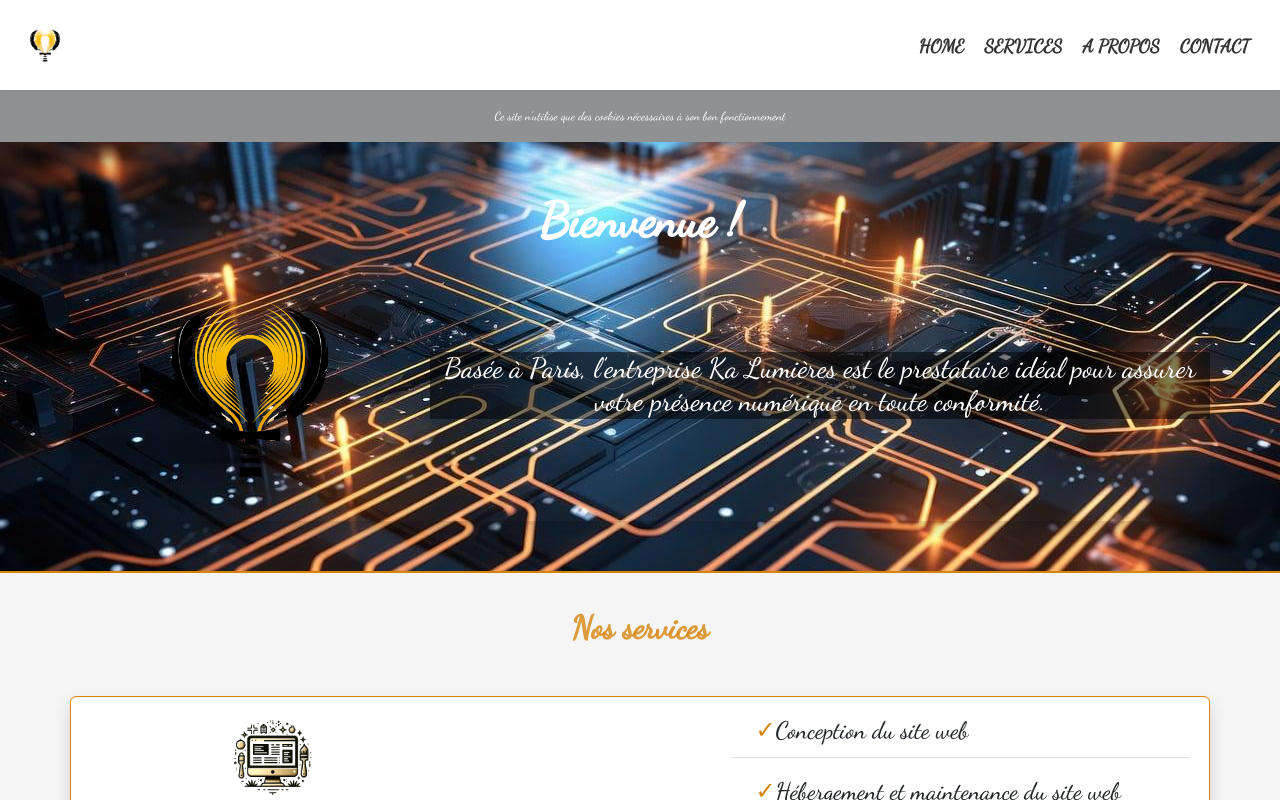
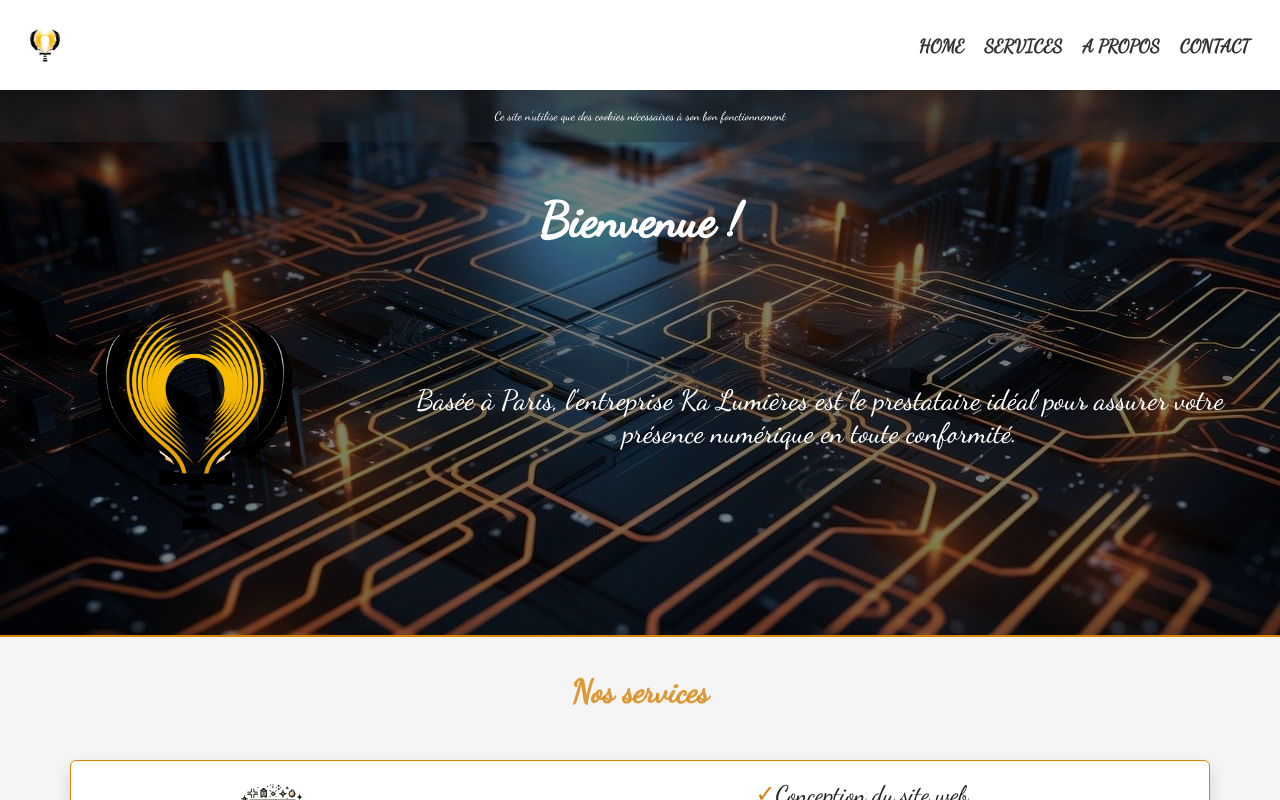
Before and after one commit to rothzeta/kalumieres, a Nuxt app: page / in a window 1280 px wide. Shown: the top 800 px of the page. Built offline with nearby package versions, Linux system fonts and the light colour scheme.

Commit message:
chore: Refactor HomeSection component to improve layout and add GDPR consent banner

```diff
--- a/components/HomeSection.vue
+++ b/components/HomeSection.vue
@@ -1,18 +1,21 @@
 <template>
   <section id="home">
-    <div class="container shadow">
-      <div class="vstack text-center">
-        <div class="">
-          <h1 class="fw-bolder text-white" style="font-size: xxx-large;">Bienvenue !</h1>
-          <div class="d-flex align-items-lg-center justify-items-center flex-column flex-md-row">
-            <div class="flex-shrink-1 flex-grow-0 d-flex justify-items-start align-items-center px-md-5 px-0"
-              style="min-height:0; min-width: 96px; width: 100%; max-width: 360px;">
-              <img src="~/assets/img/ka-lumieres-lampe-only.png" class="img-fluid d-none d-lg-block" alt="Ka lumières logo"
-                style="height:auto; width:auto;">
-            </div>
-            <h3>Basée à Paris, l’entreprise Ka Lumières est le prestataire idéal pour assurer votre présence numérique en toute conformité.</h3>
-          </div>
+    <div class="consent-wrapper">
+      <RGdprConsent />
+    </div>
+    <div class="vstack home-content text-center justify-content-around">
+      <h1 class="fw-bolder home-title">Bienvenue !</h1>
+      <div class="d-flex align-items-center flex-column flex-md-row home-section">
+        <div class="home-logo-container">
+          <img
+            src="~/assets/img/ka-lumieres-lampe-only.png"
+            class="img-fluid d-none d-lg-block home-logo"
+            alt="Ka Lumières logo"
+          >
         </div>
+        <h3 class="home-text p-lg-3">
+          Basée à Paris, l’entreprise Ka Lumières est le prestataire idéal pour assurer votre présence numérique en toute conformité.
+        </h3>
       </div>
     </div>
   </section>
@@ -20,28 +23,59 @@
 
 <style scoped>
 section#home {
+  position: relative;
   background: url('~/assets/img/ka-lumieres-home-bg.jpg') no-repeat center center;
   background-size: cover;
-  padding: 50px 15px;
   color: white;
-  padding: relative;
-  min-height: 300px;
+  padding: 0;
+  margin-top: 90px;
 }
 
-h3 {
-  position: relative;
-  z-index: +2;
-}
-
-h3::after {
+section#home::before {
   content: '';
   position: absolute;
   top: 0;
   left: 0;
-  right: 0;
-  bottom: 0;
-  background: rgba(0, 0, 0, 0.5); /* Adjust opacity */
-  z-index: -1;
+  width: 100%;
+  height: 100%;
+  background: rgba(0, 0, 0, 0.5);
+  z-index: 1;
 }
 
+.home-content {
+  position: relative;
+  z-index: 2;
+  padding: 50px 15px;
+  min-height: 450px;
+}
+
+.consent-wrapper {
+  position: relative;
+  z-index: 3;
+}
+
+.home-title {
+  font-size: xxx-large;
+  color: white;
+}
+
+.home-logo-container {
+  min-width: 96px;
+  width: 100%;
+  max-width: 360px;
+  flex-shrink: 1;
+  flex-grow: 0;
+  padding: 0 1rem;
+}
+
+.home-logo {
+  height: auto;
+  width: auto;
+}
+
+@media (max-width: 768px) {
+  section#home {
+    margin-top: 0;
+  }
+}
 </style>
--- /dev/null
+++ b/components/RGDPRConsent.vue
@@ -0,0 +1,16 @@
+<template>
+    <div data-role="grpd-banner" class="container-fluid text-light bg-dark shadow text-center custom-margin">
+        <div class="row h-100 justify-content-center">
+            <div class="col-12 alert-wrapper">
+                <div class="alert mb-0" role="alert">
+                    <p class="mb-0 smaller">Ce site n'utilise que des cookies nécessaires à son bon fonctionnement</p>
+                </div>
+            </div>
+        </div>
+    </div>
+</template>
+<style scoped>
+.bg-dark {
+    --bs-bg-opacity: 0.50;
+}
+</style>
--- a/components/RGdprConsent.vue
+++ b/components/RGdprConsent.vue
@@ -1,28 +1,16 @@
 <template>
-    <!-- gdpr banner uses bootstrap-->
-    <div class="container-fluid text-light bg-dark shadow text-center custom-margin">
+    <div data-role="rgpd-banner" class="container-fluid text-light text-center custom-margin">
       <div class="row h-100 justify-content-center">
         <div class="col-12 alert-wrapper">
           <div class="alert mb-0" role="alert">
-                    <p class="mb-0 smaller">Ce site n'utilise que des cookies nécessaires à son bon fonctionnement</p>
+            <p class="mb-0 small">
+              Ce site n'utilise que des cookies nécessaires à son bon fonctionnement
+            </p>
           </div>
         </div>
       </div>
     </div>
   </template>
+
   <style scoped>
-.bg-dark {
-    --bs-bg-opacity: 0.50;
-}
-
-.custom-margin {
-    margin-top: 90px;
-}
-
-/** on mobile the header is not fixed so no margin */
-@media (max-width: 768px) {
-    .custom-margin {
-        margin-top: 0px;
-    }
-}
   </style>
--- a/layouts/default.vue
+++ b/layouts/default.vue
@@ -1,7 +1,6 @@
 <template>
   <div class="bg-balance d-flex flex-column flex-nowrap justify-content-center justify-content-md-start align-items-center">
     <Header />
-    <RGdprConsent />
     <slot />
   </div>
 </template>
```
Lines whose indentation alone changed are shown as unchanged.
